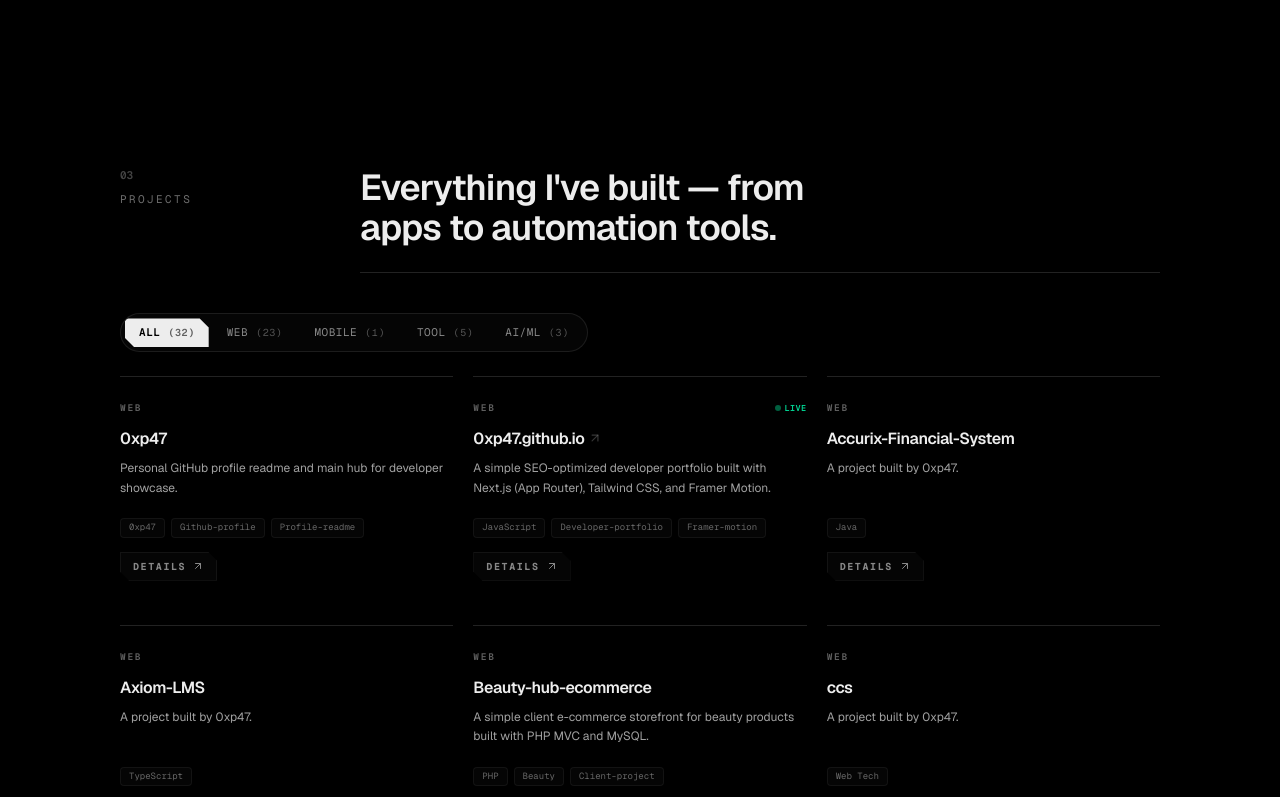
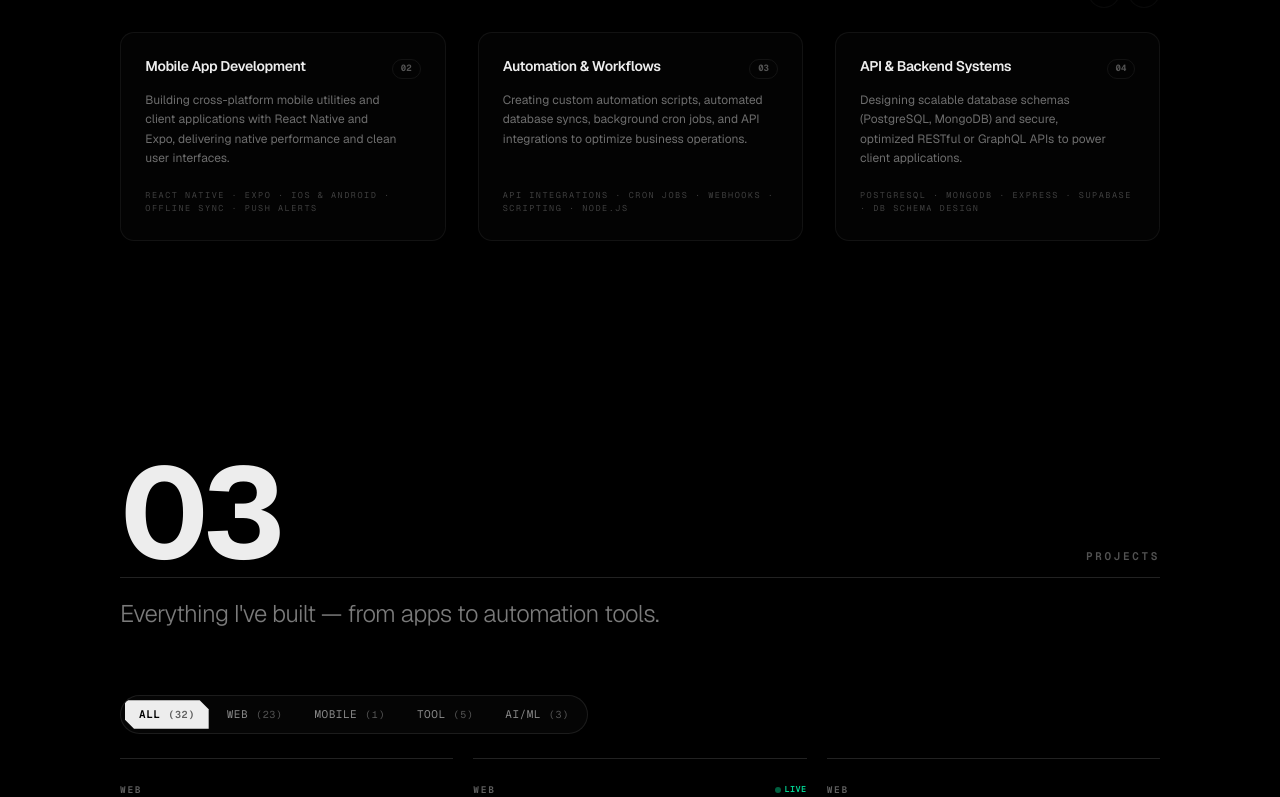
Before and after one commit to 0xp47/0xp47.github.io, a Next.js app: page / in a window 1280 px wide. Shown: the part 2000-2797 px from the top of the page. Built offline with nearby package versions, Linux system fonts and the light colour scheme.

Commit message:
feat(ui): redesign section headers with large numerals, flush horizontal line, and elegant title matching reference design

```diff
--- a/src/components/shared/section-header.tsx
+++ b/src/components/shared/section-header.tsx
@@ -1,24 +1,32 @@
 interface SectionHeaderProps {
   eyebrow: string;
   title: string;
+  index?: string;
 }
 
-export function SectionHeader({ eyebrow, title }: SectionHeaderProps) {
+export function SectionHeader({ eyebrow, title, index }: SectionHeaderProps) {
+  const displayIndex = index || (eyebrow.toLowerCase().includes("project") ? "03" : "04");
+
   return (
-    <div className="mb-10 grid gap-4 md:grid-cols-[200px_1fr] md:gap-10">
-      <div className="flex items-baseline gap-4 md:flex-col md:items-start md:gap-2">
-        <span className="font-mono text-[11px] font-semibold text-muted-foreground/50 tabular-nums">
-          /
+    <div className="mb-12 md:mb-16">
+      {/* Massive Section Number sitting flush on the dividing line */}
+      <div className="flex items-end justify-between">
+        <span className="font-sans text-6xl sm:text-7xl md:text-8xl lg:text-9xl font-bold tracking-tighter text-foreground leading-none select-none">
+          {displayIndex}
         </span>
-        <p className="font-mono text-[11px] uppercase tracking-[0.22em] text-muted-foreground/80">
+        <span className="mb-2 sm:mb-3 font-mono text-[10px] sm:text-[11px] font-semibold uppercase tracking-[0.24em] text-muted-foreground/60 select-none">
           {eyebrow}
-        </p>
+        </span>
       </div>
-      <div>
-        <h2 className="max-w-3xl text-balance text-[1.65rem] font-semibold leading-[1.12] tracking-tight text-foreground sm:text-4xl">
+
+      {/* Horizontal Divider Line directly under the number */}
+      <div className="h-px w-full bg-border" />
+
+      {/* Section Title below the line */}
+      <div className="mt-4 sm:mt-5 max-w-2xl">
+        <h2 className="text-lg sm:text-xl md:text-2xl font-light text-muted-foreground/90 tracking-tight leading-snug">
           {title}
         </h2>
-        <div className="mt-6 h-px bg-border" />
       </div>
     </div>
   );
--- a/src/components/shared/section.tsx
+++ b/src/components/shared/section.tsx
@@ -47,26 +47,38 @@ export function Section({ id, eyebrow, title, children }: SectionProps) {
       transition={{ duration: prefersReducedMotion ? 0 : 0.6, ease: [0.16, 1, 0.3, 1] as const }}
       className="mx-auto w-full max-w-[1120px] px-6 py-16 sm:px-8 sm:py-20 md:py-24 lg:px-10 scroll-mt-20"
     >
-      <div className="mb-10 grid gap-4 md:grid-cols-[200px_1fr] md:gap-10">
-        <div className="flex items-baseline gap-4 md:flex-col md:items-start md:gap-2">
-          <span className="font-mono text-[11px] font-semibold text-muted-foreground/50 tabular-nums">
+      {/* Editorial Section Header matching 100% to Image 1 */}
+      <div className="mb-12 md:mb-16">
+        {/* Massive Section Number sitting flush on the dividing line */}
+        <div className="flex items-end justify-between">
+          <span className="font-sans text-6xl sm:text-7xl md:text-8xl lg:text-9xl font-bold tracking-tighter text-foreground leading-none select-none">
             {index}
           </span>
-          <p className="font-mono text-[11px] uppercase tracking-[0.22em] text-muted-foreground/80">
-            {eyebrow}
-          </p>
+          {eyebrow && (
+            <span className="mb-2 sm:mb-3 font-mono text-[10px] sm:text-[11px] font-semibold uppercase tracking-[0.24em] text-muted-foreground/60 select-none">
+              {eyebrow}
+            </span>
+          )}
         </div>
-        <div>
-          <h2 className="max-w-3xl text-balance text-[1.65rem] font-semibold leading-[1.12] tracking-tight text-foreground sm:text-4xl">
+
+        {/* Horizontal Divider Line directly under the number */}
+        <motion.div
+          aria-hidden="true"
+          initial={{ scaleX: 0 }}
+          animate={isInView ? { scaleX: 1 } : { scaleX: 0 }}
+          transition={{
+            duration: prefersReducedMotion ? 0 : 0.7,
+            ease: "easeOut",
+            delay: prefersReducedMotion ? 0 : 0.15,
+          }}
+          className="h-px w-full origin-left bg-border"
+        />
+
+        {/* Section Title below the line */}
+        <div className="mt-4 sm:mt-5 max-w-2xl">
+          <h2 className="text-lg sm:text-xl md:text-2xl font-light text-muted-foreground/90 tracking-tight leading-snug">
             {title}
           </h2>
-          <motion.div
-            aria-hidden="true"
-            initial={{ scaleX: 0 }}
-            animate={isInView ? { scaleX: 1 } : { scaleX: 0 }}
-            transition={{ duration: prefersReducedMotion ? 0 : 0.7, ease: "easeOut", delay: prefersReducedMotion ? 0 : 0.15 }}
-            className="mt-6 h-px origin-left bg-border"
-          />
         </div>
       </div>
 
```
